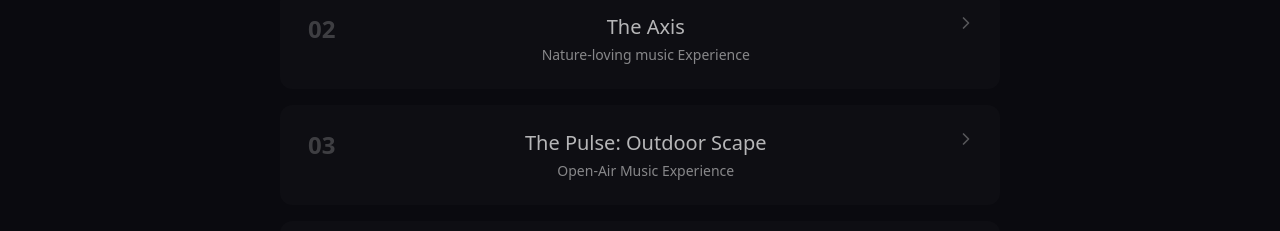
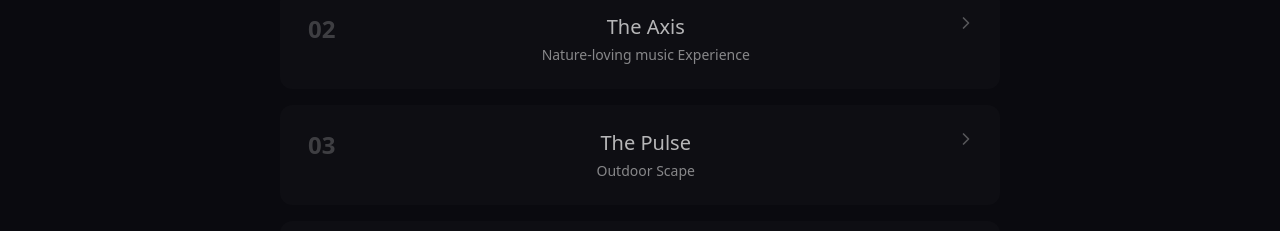
Before and after one commit to checkmate-web/checkmate-landing, a React (Vite) app: page / in a window 1280 px wide. Shown: the part 5460-5691 px from the top of the page. Built offline with nearby package versions, Linux system fonts and the light colour scheme.

Commit message:
- Outdoor scape (to be sub tiltle ) - In the text: change Open-air to be outdoor - Location: Outdoor Venue, Alain – Liwa - Date : Q1, Q4 (remove 2026) - Audience: Nature-loving music Experience

```diff
--- a/src/components/Sponsorship.tsx
+++ b/src/components/Sponsorship.tsx
@@ -26,13 +26,13 @@ const events = [
   {
     id: 3,
     number: "03",
-    title: "The Pulse: Outdoor Scape",
-    subtitle: "Open-Air Music Experience",
-    description: "A groundbreaking open-air music experience set against Abu Dhabi’s most breathtaking natural backdrops - from the dunes of Liwa to the oases of Al Ain. The event fuses the serenity of the desert with the pulse of world-class performances, transforming the landscape into a living stage where nature and sound converge. Designed to celebrate creativity, culture, and connection, it offers a one-of-a-kind journey that redefines what an outdoor festival can be — immersive, iconic, and deeply rooted in the spirit of the UAE.",
+    title: "The Pulse",
+    subtitle: "Outdoor Scape",
+    description: "A groundbreaking outdoor music experience set against Abu Dhabi's most breathtaking natural backdrops - from the dunes of Liwa to the oases of Al Ain. The event fuses the serenity of the desert with the pulse of world-class performances, transforming the landscape into a living stage where nature and sound converge. Designed to celebrate creativity, culture, and connection, it offers a one-of-a-kind journey that redefines what an outdoor festival can be — immersive, iconic, and deeply rooted in the spirit of the UAE.",
     image: "./Check Mate Events_files/photo-1459749411175-04bf5292ceea",
-    location: "Desert Venue, Dubai",
-    date: "Q2 2026",
-    audience: "Festival-goers, outdoor enthusiasts"
+    location: "Outdoor Venue, Alain - Liwa ",
+    date: "Q1, Q4",
+    audience: "Nature-loving music Experience"
   },
   {
     id: 4,
```
